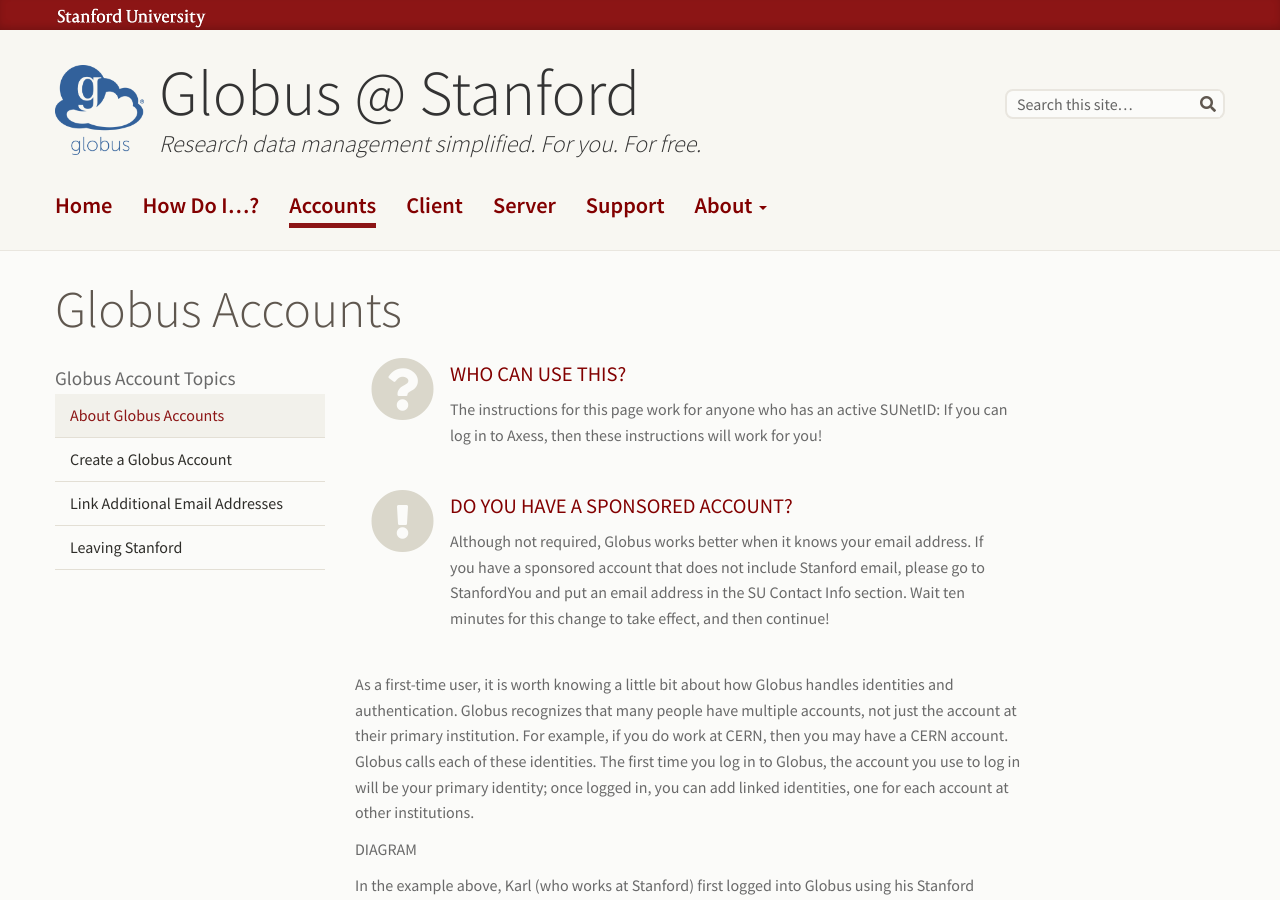
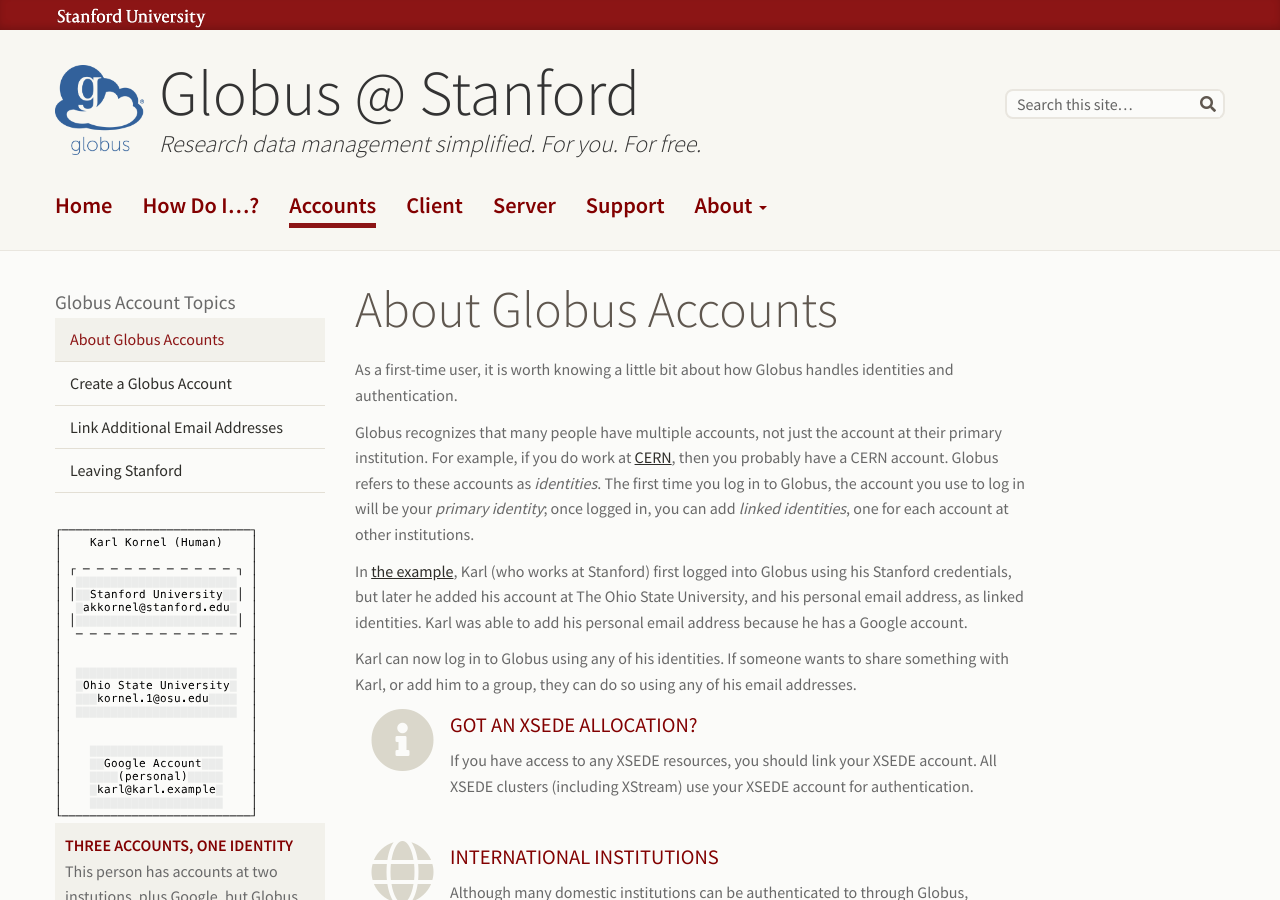
Before and after one commit to stanford-rc/globus.stanford.edu, a Jekyll site: the page built from accounts.md, in a window 1280 px wide and 900 px high. Built offline with Jekyll 4.4.1, drawn with Linux system fonts in a browser that asks for light colours; nearby versions of some CDN libraries; some of the changed text lies outside the part shown.

Commit message:
Finish draft of main account page
Finish up the content for the main account page.

Content meant for other pages has been removed, and will be added in other
commits.

We also add the missing diagram.

```diff
--- a/accounts.md
+++ b/accounts.md
@@ -1,52 +1,65 @@
 ---
-layout: left-sidebar
-title:  Globus Accounts
+layout:     left-sidebar
+title:      Globus Accounts
+title_line: false
 ---
 
+# About Globus Accounts
+
+As a first-time user, it is worth knowing a little bit about how Globus handles
+identities and authentication.
+
+Globus recognizes that many people have multiple accounts, not just the account
+at their primary institution.  For example, if you do work at
+[CERN](https://home.cern), then you probably have a CERN account.  Globus
+refers to these accounts as _identities_.  The first time you log in to Globus,
+the account you use to log in will be your _primary identity_; once logged in,
+you can add _linked identities_, one for each account at other institutions.
+
+In <a href="#example">the example</a>, Karl (who works at Stanford) first
+logged into Globus using his Stanford credentials, but later he added his
+account at The Ohio State University, and his personal email address, as linked
+identities.  Karl was able to add his personal email address because he has a
+Google account.
+
+Karl can now log in to Globus using any of his identities.  If someone wants to
+share something with Karl, or add him to a group, they can do so using any of
+his email addresses.
+
 {% include info-box.html
-   icon="question-circle"
-   header="Who can use this?"
-   content="The instructions for this page work for anyone who has an active SUNetID: If you can log in to Axess, then these instructions will work for you!"
+   header="Got an XSEDE Allocation?"
+   content="If you have access to any XSEDE resources, you should link your XSEDE account.  All XSEDE clusters (including XStream) use your XSEDE account for authentication."
 %}
 
 {% include info-box.html
-   icon="exclamation-circle"
-   header="Do you have a sponsored account?"
-   content="Although not required, Globus works better when it knows your email address.  If you have a sponsored account that does not include Stanford email, please go to StanfordYou and put an email address in the SU Contact Info section.  Wait ten minutes for this change to take effect, and then continue!"
+   icon="globe"
+   header="International Institutions"
+   content="Although many domestic institutions can be authenticated to through Globus, international coverage is thinner.  Interested institutions should join through one of the <a href=\"https://technical.edugain.org/status\" title=\"eduGAIN technical site\">eduGAIN federations</a>.  Also, <a href=\"https://docs.globus.org/faq/security/#how_do_i_get_my_organization_added_as_an_option_to_log_into_globus\" title=\"Globus Security FAQ\">certain information</a> will need to be made available to Globus."
 %}
 
-As a first-time user, it is worth knowing a little bit about how Globus handles identities and authentication.  Globus recognizes that many people have multiple accounts, not just the account at their primary institution.  For example, if you do work at CERN, then you may have a CERN account.  Globus calls each of these identities.  The first time you log in to Globus, the account you use to log in will be your primary identity; once logged in, you can add linked identities, one for each account at other institutions.
+For people without any institutional affiliation (or, at least, any institution
+that Globus recognizes), you can get a [Globus ID](https://www.globusid.org).
+It is mainly used for entities (like programs) do not have a normal
+institutional account.  It is also the last-resort option if you want to link a
+personal email address.
 
-DIAGRAM
+{% include info-box.html
+   header="Google, ORCID, United ID"
+   content="If you have an account with one of these services—even if you registered with your personal email address—you can link them.  This is preferable to creating a Globus ID."
+%}
 
-In the example above, Karl (who works at Stanford) first logged into Globus using his Stanford credentials, but later he added his OSU account, and his personal email address, as linked identities.  Karl was able to add his personal email address because he has a Google account linked to it.
-
-Karl can now log in to Globus using any of his identities.  If someone wants to share something with Karl, or add him to a group, they can do so using any of his email addresses.
-
-Got an XSEDE Allocation?
-If you have access to any XSEDE resources, you should link your XSEDE account.  All XSEDE clusters (including XStream) use your XSEDE account for authentication.
-
-Google, ORCID, United ID
-If you have an account with one of these services—even if you registered with your personal email address—you can link them!
-
-For entities without any institutional affiliation, you can get a Globus ID account.  It is mainly used for entities (like programs) do not have a normal institutional account.  It is also the last-resort option if you want to link a personal email address.
-
-## Logging In
-
-Begin by going to https://www.globus.org/app.  You will be taken to the login page, and asked to select an institution.  Choose Stanford University.
-
-PIC
-
-Click on Continue, and go through WebLogin as normal.  Once logged in, you will be presented with the Globus transfer screen:
-
-PIC
-
-Congratulations!  You have successfully set up a Globus account, and linked it to your Stanford University identity.  You should now go ahead and link other accounts.
-
-# Link Accounts
-
-If you have an account with, you can also link them.
+Globus IDs for entities are covered more in the [Globus Connect Server]({{
+"server" | relative_url }}) [Site Prep and Installation]({{
+"server/install.html" | relative_url }}) page.
 
 {% include left-sidebar/transition.md %}
 
 {% include toc.html id="accounts" %}
+
+<a name="example"></a>
+{% include hero-image.html
+   src="assets/accounts/Identity Diagram.svg"
+   alt="A diagram of one human with a Stanford account, a Google account, and an Ohio State account."
+   caption-header="Three accounts, one identity"
+   caption-text="This person has accounts at two instutions, plus Google, but Globus recognizes this as one Human."
+%}
```
Also changed, not shown: assets/accounts/Identity Diagram.svg (added), 1 other file.
